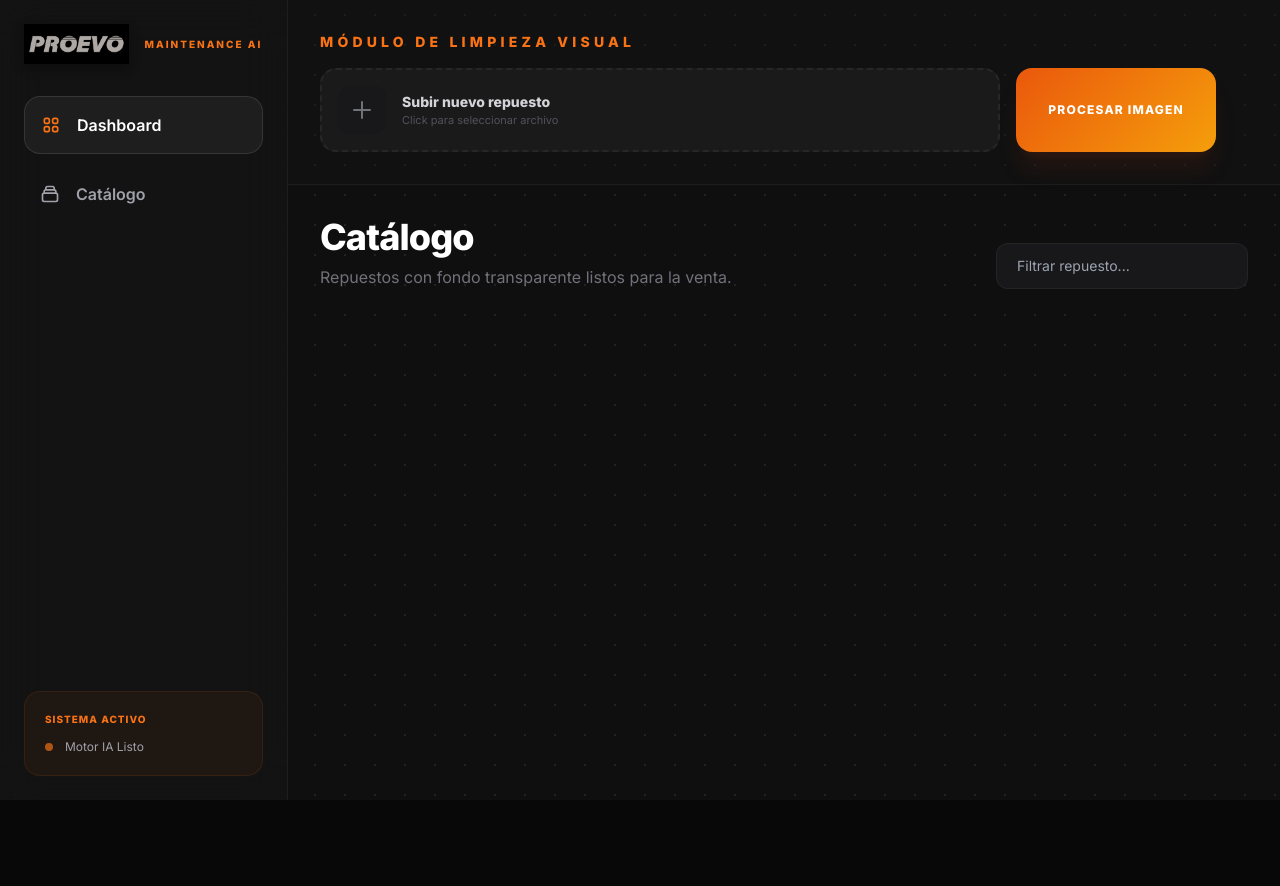
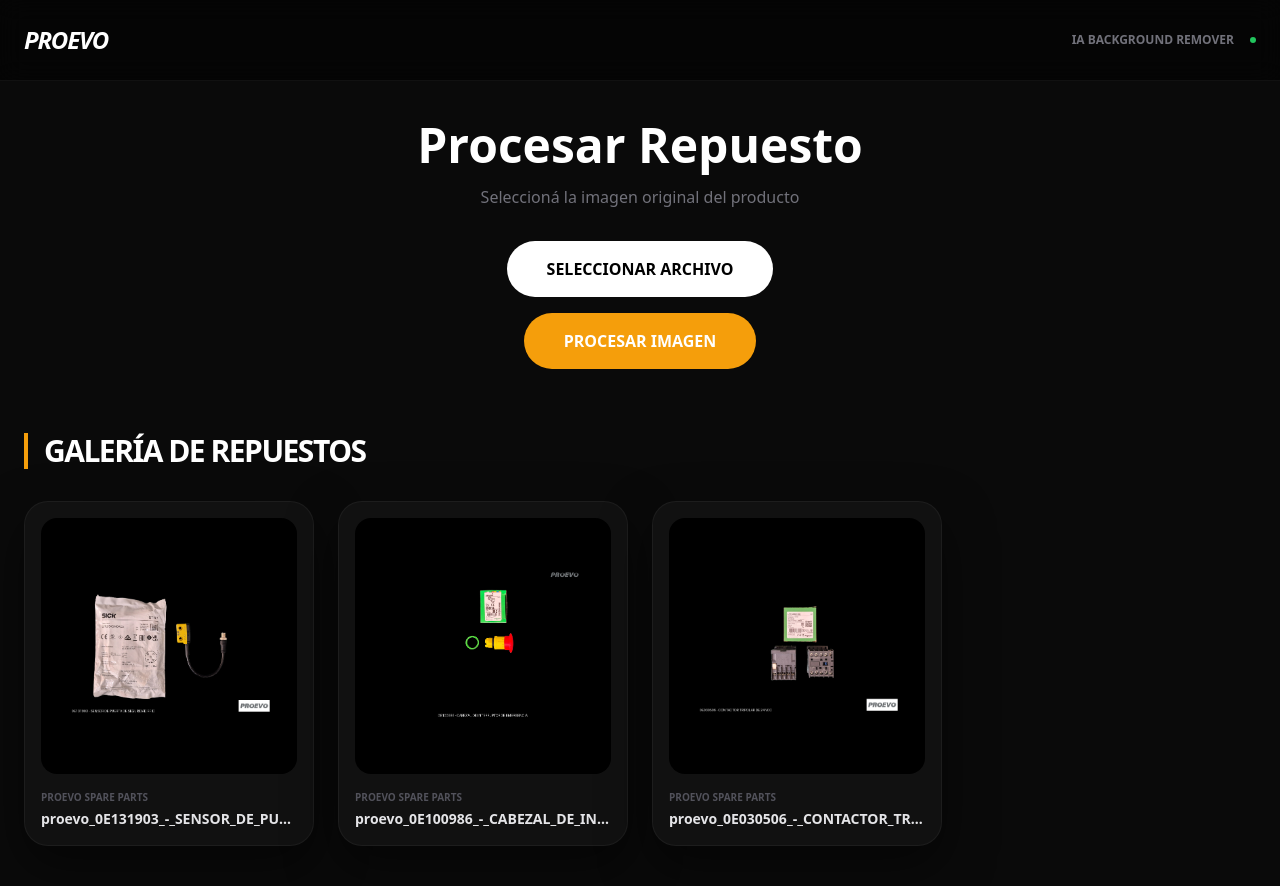
Before and after one commit to nachotarno/proevocatalogo, a Flask app: page / in a window 1280 px wide. Before the commit the page ends 800 px from the top, so only its background shows below. Run offline with Flask 3, Linux system fonts and the light colour scheme; some libraries are stand-ins or nearby versions.

Commit message:
Update title and layout in index.html

```diff
--- a/templates/index.html
+++ b/templates/index.html
@@ -3,97 +3,63 @@
 <head>
     <meta charset="UTF-8">
     <meta name="viewport" content="width=device-width, initial-scale=1.0">
-    <title>PROEVO - Gestión de Repuestos</title>
+    <title>Proevo - Catálogo Automatizado</title>
     <script src="https://cdn.tailwindcss.com"></script>
-    <link href="https://fonts.googleapis.com/css2?family=Inter:wght@300;400;600;800&display=swap" rel="stylesheet">
     <style>
-        body { font-family: 'Inter', sans-serif; }
-        .grid-bg {
-            background-image: radial-gradient(#222 1px, transparent 1px);
-            background-size: 30px 30px;
-        }
-        .card-shadow { box-shadow: 0 10px 30px -10px rgba(0,0,0,0.5); }
-        .proevo-gradient { background: linear-gradient(135deg, #ea580c 0%, #f59e0b 100%); }
-        .catalog-card { transition: all 0.3s cubic-bezier(0.4, 0, 0.2, 1); }
-        .catalog-card:hover { transform: translateY(-5px); border-color: #ea580c; }
-        .proevo-logo {
-            filter: invert(100%) brightness(120%) drop-shadow(0 4px 6px rgba(0,0,0,0.3));
-            max-height: 2.5rem;
-            width: auto;
-        }
+        body { background-color: #0a0a0a; color: white; }
+        .card-shadow { box-shadow: 0 20px 50px rgba(0,0,0,0.5); }
     </style>
 </head>
-<body class="bg-[#0f0f0f] text-zinc-200 selection:bg-orange-500/30 grid-bg">
+<body class="font-sans antialiased">
 
-<div class="min-h-screen flex flex-col md:flex-row">
-    <aside class="w-full md:w-24 lg:w-72 flex-shrink-0 bg-[#151515]/80 backdrop-blur-xl border-r border-white/5 flex md:flex-col p-6 z-20 gap-8">
-        <div class="flex items-center gap-4 justify-center md:justify-start">
-            <img src="/static/logo-proevo.png" alt="Logo PROEVO" class="proevo-logo h-10 w-auto">
-            <div class="hidden lg:block">
-                <p class="text-[10px] text-orange-500 uppercase font-black tracking-[0.2em]">Maintenance AI</p>
+    <nav class="p-6 border-b border-white/5 flex justify-between items-center bg-black/50 backdrop-blur-md sticky top-0 z-50">
+        <h1 class="text-2xl font-black tracking-tighter uppercase italic text-white">PROEVO</h1>
+        <div class="flex items-center gap-4 text-xs font-bold text-zinc-500">
+            <span>IA BACKGROUND REMOVER</span>
+            <div class="w-1.5 h-1.5 rounded-full bg-green-500"></div>
         </div>
-        </div>
-
-        <nav class="flex md:flex-col gap-3 w-full">
-            <button class="flex items-center gap-4 p-4 rounded-2xl bg-white/5 text-white border border-white/10 hover:bg-white/10 transition-all w-full">
-                <svg class="w-5 h-5 text-orange-500" fill="none" stroke="currentColor" viewBox="0 0 24 24"><path stroke-linecap="round" stroke-linejoin="round" stroke-width="2" d="M4 6a2 2 0 012-2h2a2 2 0 012 2v2a2 2 0 01-2 2H6a2 2 0 01-2-2V6zM14 6a2 2 0 012-2h2a2 2 0 012 2v2a2 2 0 01-2 2h-2a2 2 0 01-2-2V6zM4 16a2 2 0 012-2h2a2 2 0 012 2v2a2 2 0 01-2 2H6a2 2 0 01-2-2v-2zM14 16a2 2 0 012-2h2a2 2 0 012 2v2a2 2 0 01-2 2h-2a2 2 0 01-2-2v-2z"></path></svg>
-                <span class="hidden lg:block font-semibold">Dashboard</span>
-            </button>
-            <button class="flex items-center gap-4 p-4 rounded-2xl text-zinc-400 hover:text-white hover:bg-white/5 transition-all w-full">
-                <svg class="w-5 h-5" fill="none" stroke="currentColor" viewBox="0 0 24 24"><path stroke-linecap="round" stroke-linejoin="round" stroke-width="2" d="M19 11H5m14 0a2 2 0 012 2v6a2 2 0 01-2 2H5a2 2 0 01-2-2v-6a2 2 0 012-2m14 0V9a2 2 0 00-2-2M5 11V9a2 2 0 012-2m0 0V5a2 2 0 012-2h6a2 2 0 012 2v2M7 7h10"></path></svg>
-                <span class="hidden lg:block font-semibold">Catálogo</span>
-            </button>
     </nav>
 
-        <div class="mt-auto hidden lg:block bg-orange-500/5 border border-orange-500/10 rounded-2xl p-5">
-            <p class="text-[10px] uppercase font-bold text-orange-500 mb-3 tracking-widest">Sistema Activo</p>
-            <div class="flex items-center gap-3">
-                <div class="w-2 h-2 rounded-full bg-orange-500 animate-pulse"></div>
-                <span class="text-xs font-medium text-zinc-400">Motor IA Listo</span>
-            </div>
-        </div>
-    </aside>
+    <main class="max-w-7xl mx-auto py-10 px-6">
 
-    <main class="flex-1 flex flex-col">
-        <header class="p-8 border-b border-white/5 bg-[#151515]/40">
-            <div class="max-w-4xl">
-                <h2 class="text-sm font-black text-orange-500 uppercase tracking-[0.3em] mb-4">Módulo de Limpieza Visual</h2>
-                <div class="flex flex-col md:flex-row gap-4">
-                    <div class="flex-1 relative group">
-                        <input type="file" id="fileInput" class="hidden" onchange="document.getElementById('fileNameDisplay').innerText = this.files[0].name">
-                        <label for="fileInput" class="flex items-center gap-4 p-4 bg-[#1a1a1a] border-2 border-dashed border-zinc-800 rounded-2xl cursor-pointer group-hover:border-orange-500/50 transition-all">
-                            <div class="w-12 h-12 rounded-xl bg-zinc-900 flex items-center justify-center text-zinc-500 group-hover:text-orange-500 transition-colors">
-                                <svg class="w-6 h-6" fill="none" stroke="currentColor" viewBox="0 0 24 24"><path stroke-linecap="round" stroke-linejoin="round" stroke-width="2" d="M12 4v16m8-8H4"></path></svg>
-                            </div>
-                            <div>
-                                <p class="text-sm font-bold text-zinc-300" id="fileNameDisplay">Subir nuevo repuesto</p>
-                                <p class="text-[11px] text-zinc-600 font-medium">Click para seleccionar archivo</p>
-                            </div>
+        <section class="mb-16 text-center">
+            <h2 class="text-5xl font-black mb-4">Procesar Repuesto</h2>
+            <p id="fileNameDisplay" class="text-zinc-500 mb-8 font-medium">Seleccioná la imagen original del producto</p>
+
+            <div class="flex flex-col items-center gap-4">
+                <input type="file" id="fileInput" class="hidden" onchange="updateFileName()">
+                <label for="fileInput" class="cursor-pointer bg-white text-black px-10 py-4 rounded-full font-bold hover:scale-105 transition-transform active:scale-95">
+                    SELECCIONAR ARCHIVO
                 </label>
-                    </div>
-                    <button onclick="procesarImagen()" class="proevo-gradient px-8 py-4 rounded-2xl text-white font-extrabold text-xs uppercase tracking-widest shadow-xl shadow-orange-900/20 hover:scale-105 active:scale-95 transition-all">
-                        Procesar Imagen
+                <button onclick="procesarImagen()" class="bg-[#f59e0b] px-10 py-4 rounded-full font-extrabold hover:brightness-110 transition-all">
+                    PROCESAR IMAGEN
                 </button>
             </div>
+        </section>
+
+        <section>
+            <h3 class="text-3xl font-black mb-8 border-l-4 border-[#f59e0b] pl-4 uppercase tracking-tighter">Galería de Repuestos</h3>
+
+            <div id="catalogoImagenes" class="grid grid-cols-1 sm:grid-cols-2 lg:grid-cols-3 xl:grid-cols-4 gap-6">
+                {% if imagenes %}
+                    {% for imagen in imagenes %}
+                    <div class="bg-[#111] border border-white/5 p-4 rounded-3xl card-shadow group">
+                        <div class="aspect-square rounded-2xl bg-black mb-4 overflow-hidden flex items-center justify-center p-6">
+                            <img src="{{ url_for('static', filename='processed/' + imagen) }}" alt="Repuesto" class="max-w-full max-h-full object-contain group-hover:scale-110 transition-transform duration-500">
                         </div>
-        </header>
-
-        <section class="p-8">
-            <div class="flex items-end justify-between mb-10">
-                <div>
-                    <h3 class="text-4xl font-extrabold text-white tracking-tight">Catálogo</h3>
-                    <p class="text-zinc-500 mt-2 font-medium">Repuestos con fondo transparente listos para la venta.</p>
+                        <p class="text-[10px] font-black text-zinc-600 uppercase mb-1">PROEVO SPARE PARTS</p>
+                        <p class="text-sm font-bold text-zinc-200 truncate">{{ imagen }}</p>
                     </div>
-                <div class="flex gap-2">
-                    <input type="text" id="buscarCatalogo" placeholder="Filtrar repuesto..." class="bg-zinc-900 border border-white/5 rounded-xl px-5 py-3 text-sm focus:outline-none focus:border-orange-500/50 transition-all">
+                    {% endfor %}
+                {% else %}
+                    <div class="col-span-full py-20 text-center border-2 border-dashed border-white/5 rounded-3xl">
+                        <p class="text-zinc-600 font-bold uppercase tracking-widest">No hay imágenes procesadas aún</p>
                     </div>
+                {% endif %}
             </div>
-
-            <div id="catalogoImagenes" class="grid grid-cols-1 sm:grid-cols-2 lg:grid-cols-3 2xl:grid-cols-4 gap-8"></div>
         </section>
     </main>
-</div>
 
-<script src="/static/script.js"></script>
+    <script src="{{ url_for('static', filename='script.js') }}"></script>
 </body>
 </html>
```
Lines whose indentation alone changed are shown as unchanged.
